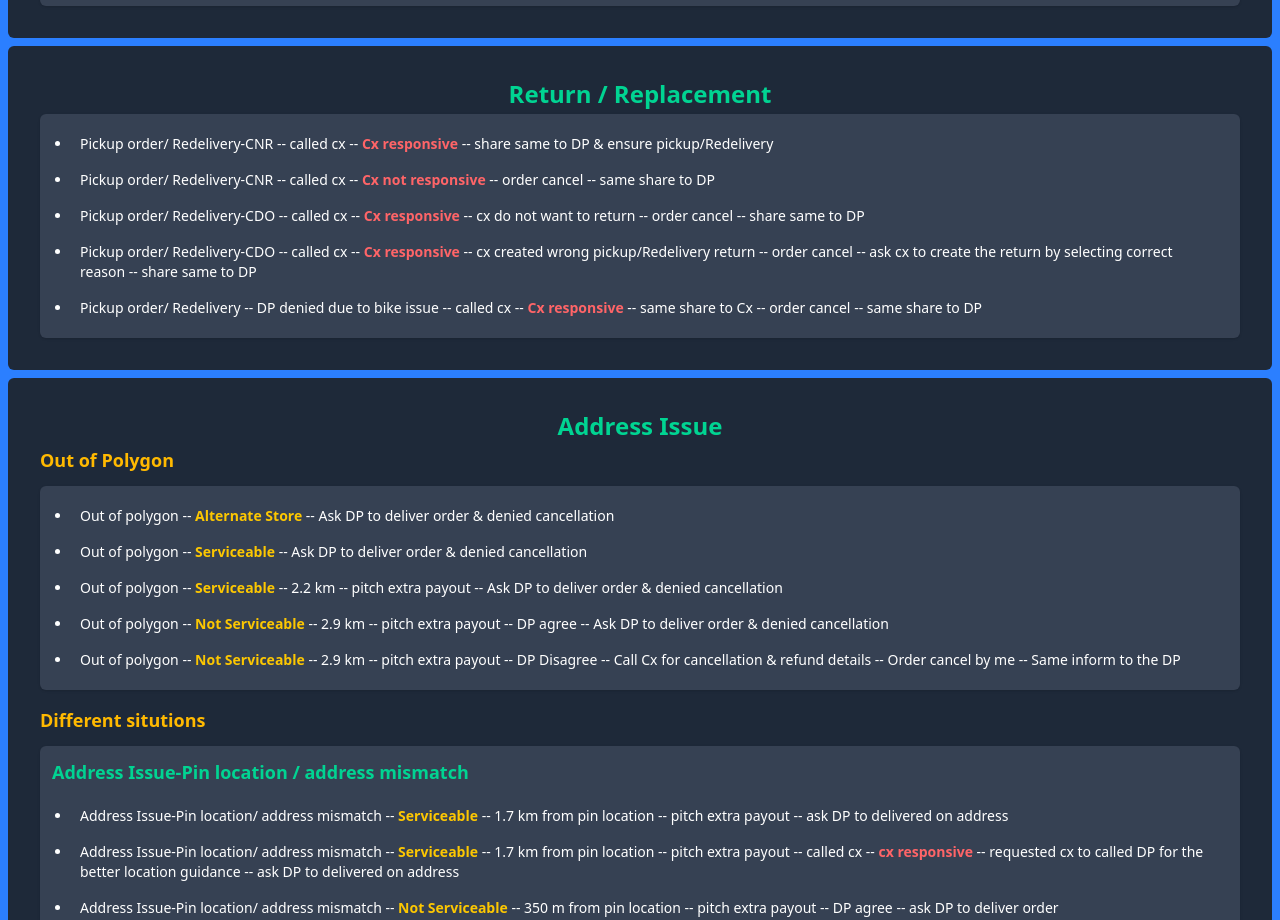
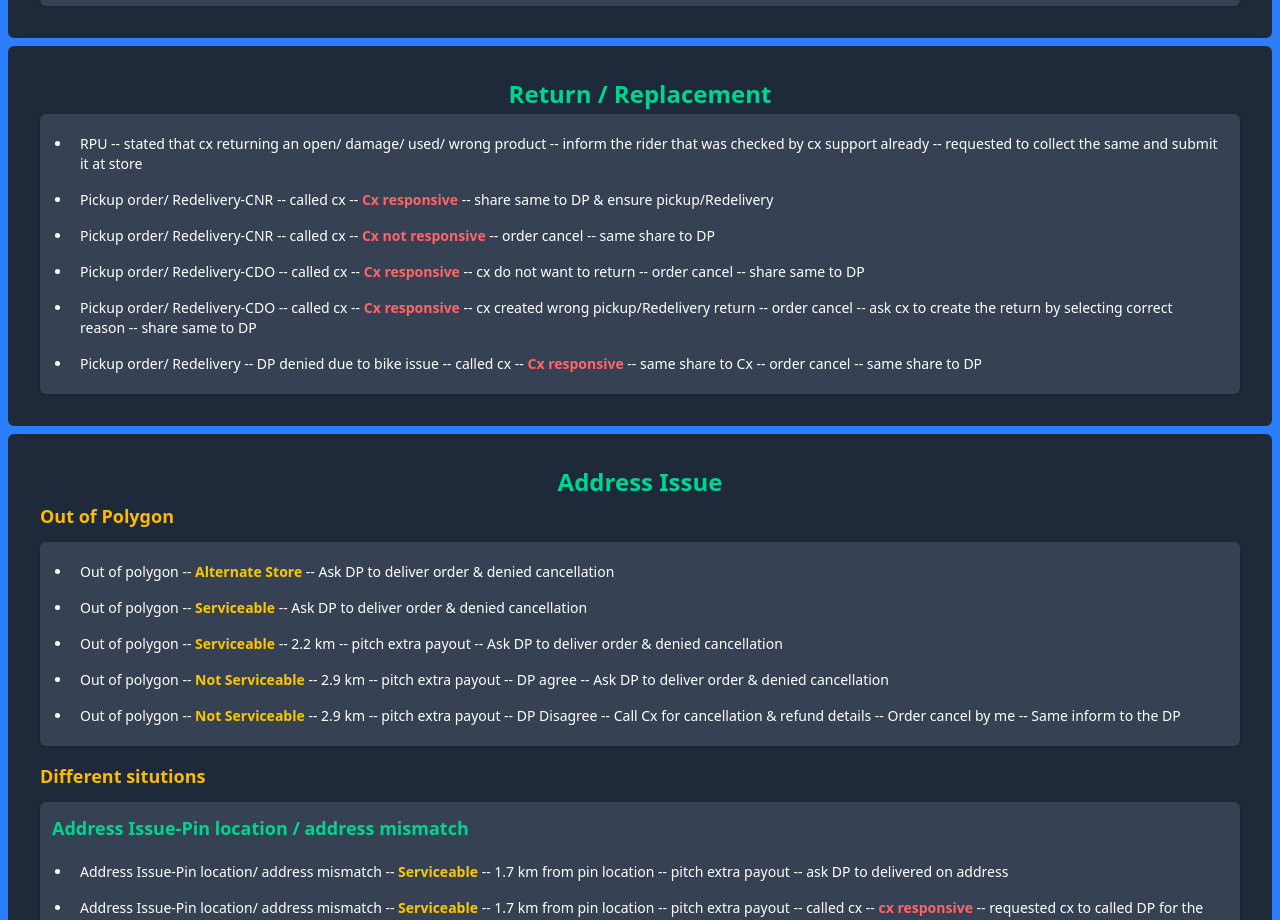
Before and after one commit to Code-with-Sahani/Blinket-DP, a React (Vite) app: page / in a window 1280 px wide. Shown: the part 8217-9137 px from the top of the page. Built offline with nearby package versions, Linux system fonts and the light colour scheme.

Commit message:
Update Return_Replacement.jsx

```diff
--- a/src/Components/Return_Replacement.jsx
+++ b/src/Components/Return_Replacement.jsx
@@ -8,7 +8,7 @@ const Return_Replacement = () => {
             <div className="space-y-4">
                 <div className="p-3 bg-gray-700 rounded-md shadow">
                     <ul className="list-disc pl-5">
-
+                        <li className='p-2'>RPU -- stated that cx returning an open/ damage/ used/ wrong product -- inform the rider that was checked by cx support already -- requested to collect the same and submit it at store</li>
                         <li className='p-2'>Pickup order/ Redelivery-CNR -- called cx -- <strong className='text-red-400 font-semibold'>Cx responsive</strong> -- share same to DP & ensure pickup/Redelivery </li>
 
                         <li className="p-2">Pickup order/ Redelivery-CNR -- called cx -- <strong className='text-red-400 font-semibold'>Cx not responsive</strong> -- order cancel -- same share to DP</li>
```
